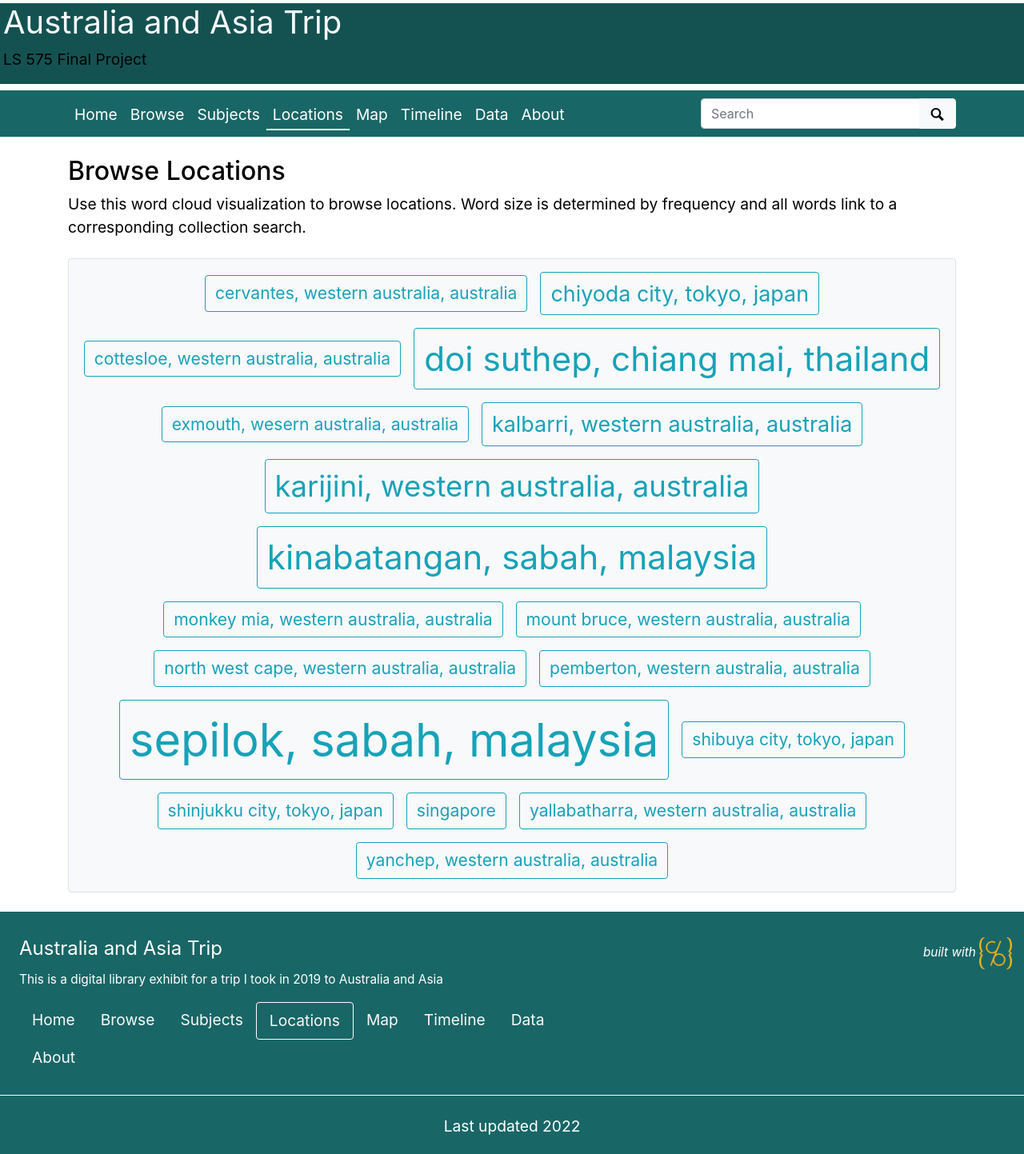
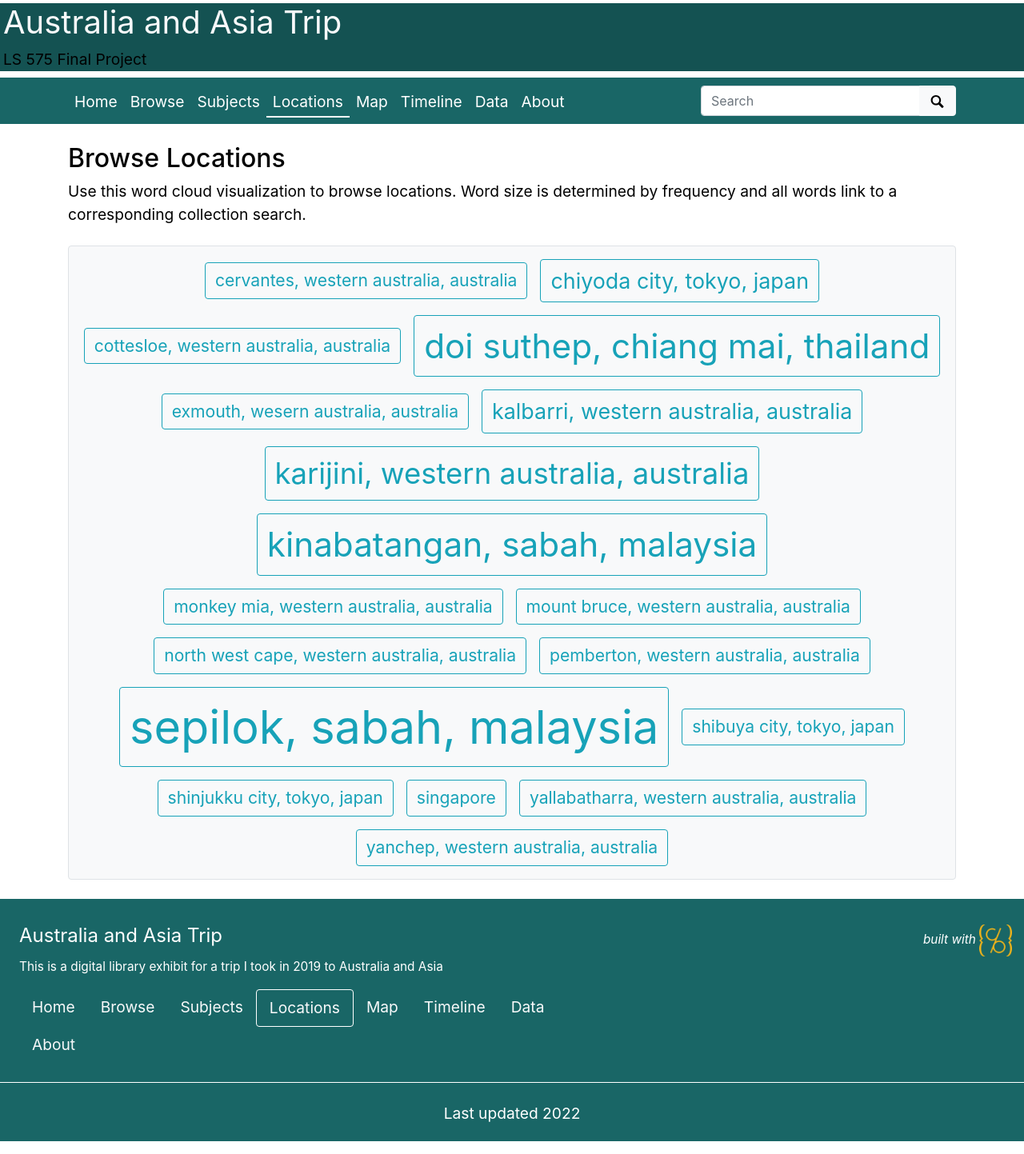
Before and after one commit to mikasmith97/final.github.io, a Jekyll site: the page built from pages/locations.md, in a window 1280 px wide. Shown: the whole page at 80% size. Built offline with Jekyll 4.4.1, drawn with Linux system fonts in a browser that asks for light colours.

Commit message:
Update collection-banner.html

```diff
--- a/_includes/collection-banner.html
+++ b/_includes/collection-banner.html
@@ -31,7 +31,7 @@
     <div class="row align-items-center">
         <div id="title" class="{% if site.organization-logo-banner %}col-md-9{% else %}col-12{% endif %}" style="background-color:#145252">
             <h1><a class="text-light font-weight-normal" href="{{ site.baseurl }}/" >{{ site.title }}</a></h1>
-            {% if site.tagline %}<p>{{ site.tagline }}</p>{% endif %}
+            {% if site.tagline %}<p class="mb-0" style"color:#ffffff">{{ site.tagline }}</p>{% endif %}
         </div>
         {% if site.organization-logo-banner %}
         <div class="col-md-3 d-none d-lg-block text-right">
```
